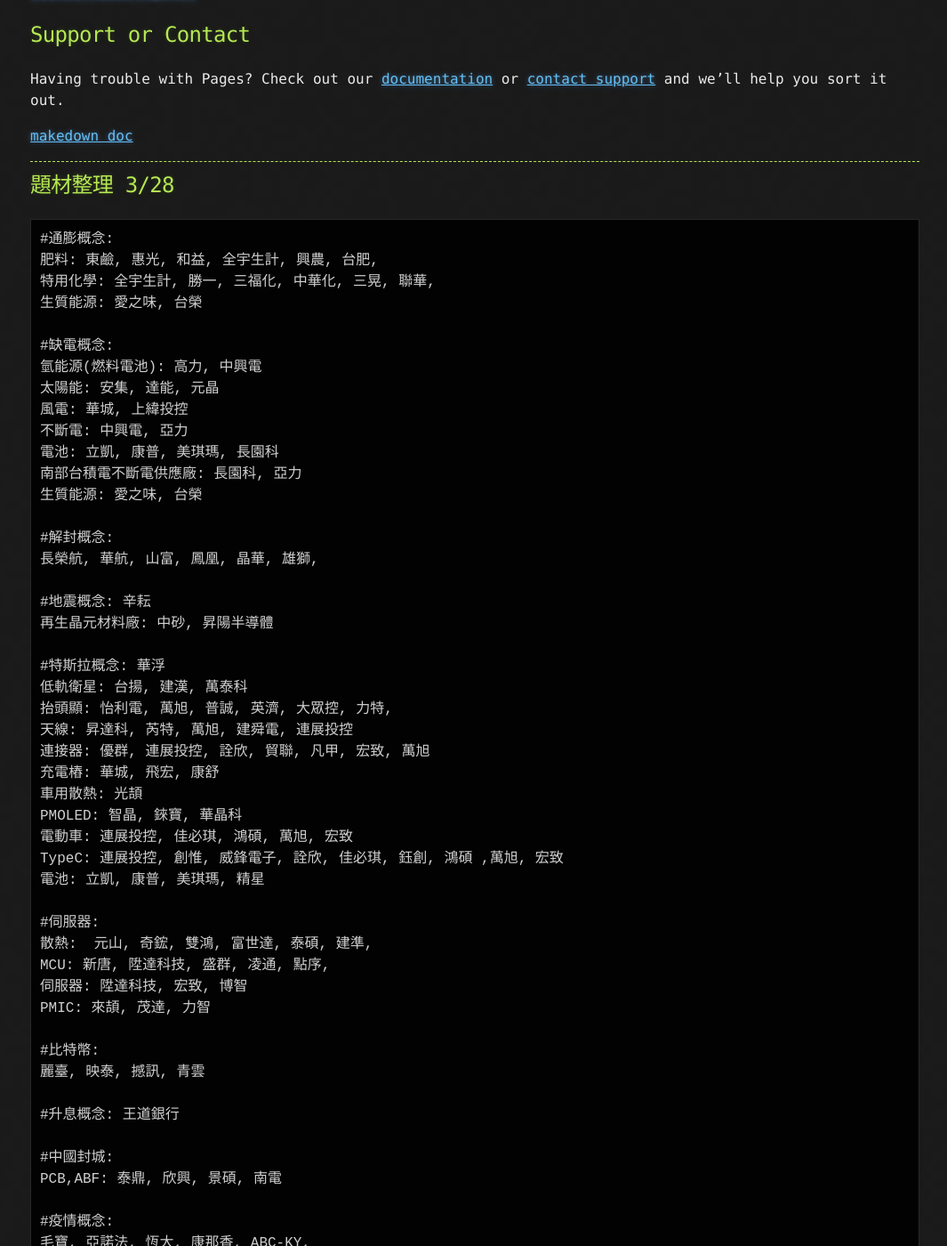
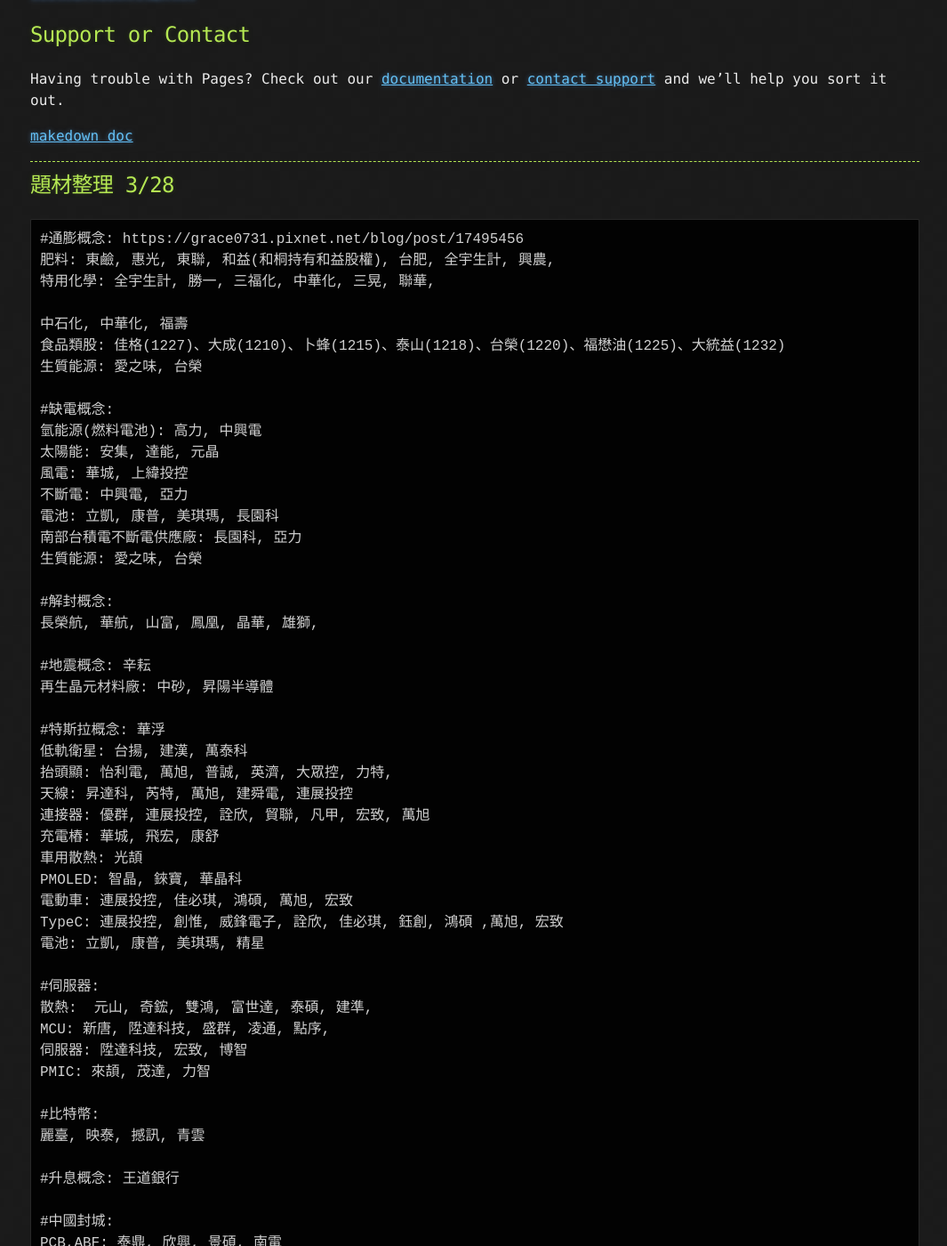
Before and after one commit to lepg5487/Stock_God, a Jekyll site: the page built from index.md, in a window 1280 px wide and 1400 px high, scrolled down 16853 px. Shown: the whole window at 89% size, without its empty margins (106-1171 px from the left). Built offline with Jekyll 4.4.1, drawn with Linux system fonts in a browser that asks for light colours; our own code applies the rules of GitHub Pages for plain Markdown files; some of the changed text lies outside the part shown.

Commit message:
Update index.md

````diff
--- a/index.md
+++ b/index.md
@@ -715,9 +715,12 @@
 
 ## 題材整理 3/28
 ```
-#通膨概念:
-肥料: 東鹼, 惠光, 和益, 全宇生計, 興農, 台肥,
+#通膨概念: https://grace0731.pixnet.net/blog/post/17495456
+肥料: 東鹼, 惠光, 東聯, 和益(和桐持有和益股權), 台肥, 全宇生計, 興農,
 特用化學: 全宇生計, 勝一, 三福化, 中華化, 三晃, 聯華,
+
+中石化, 中華化, 福壽
+食品類股: 佳格(1227)、大成(1210)、卜蜂(1215)、泰山(1218)、台榮(1220)、福懋油(1225)、大統益(1232)
 生質能源: 愛之味, 台榮
 
 #缺電概念:
````
